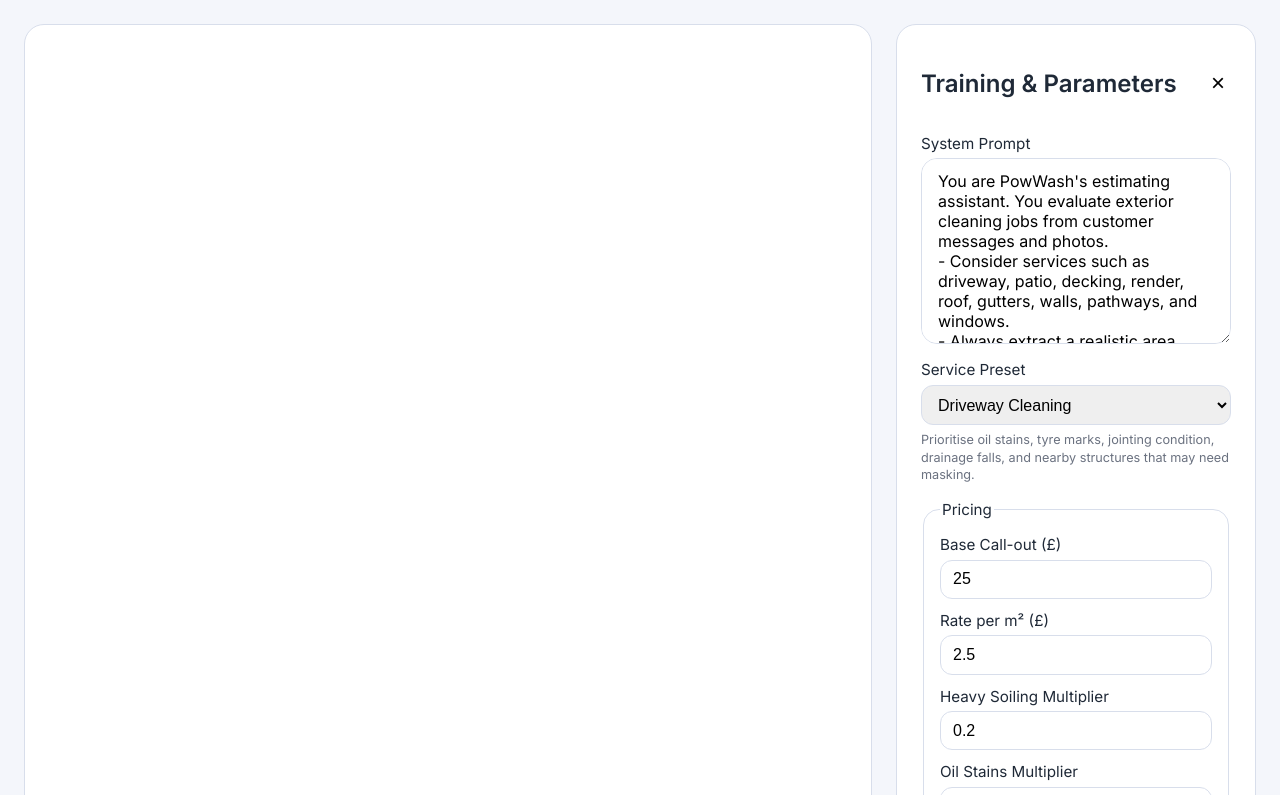
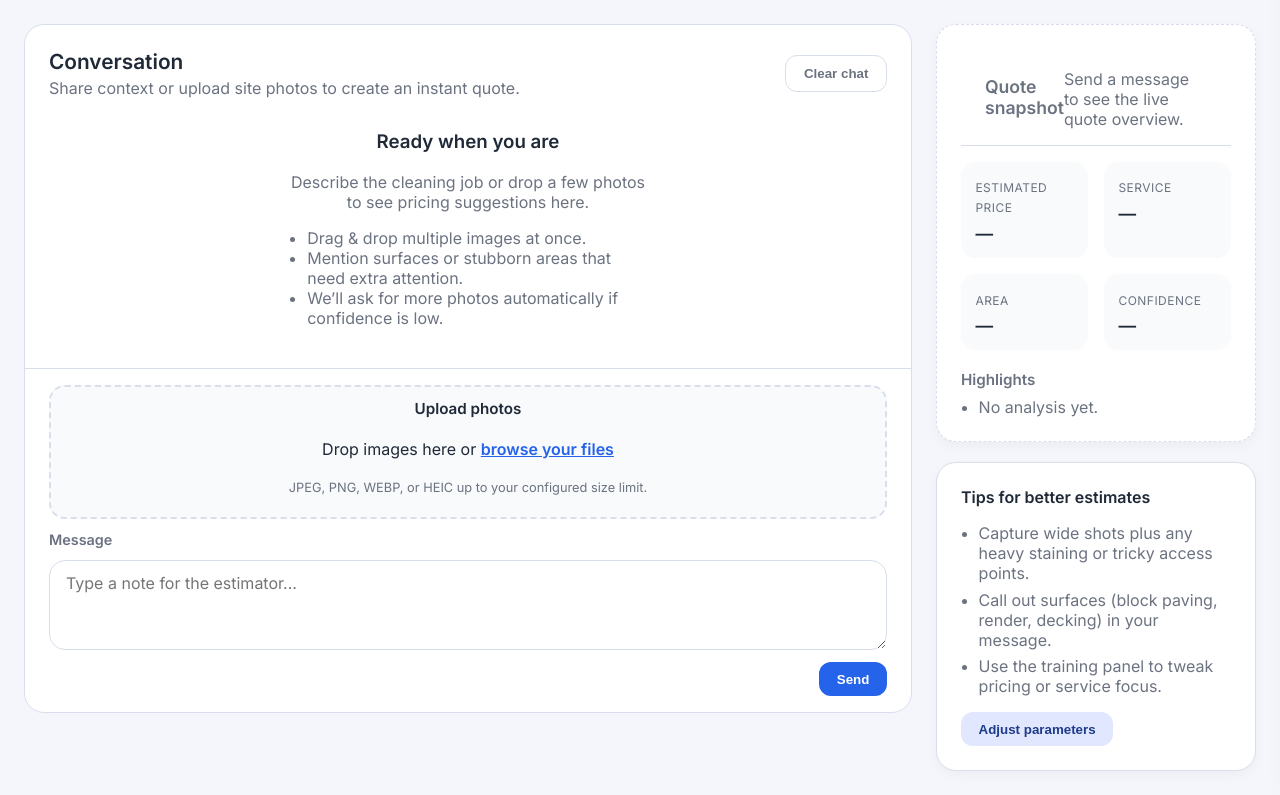
Before and after one commit to blobbybeano/pow-ai-assistant, a Flask app: page / in a window 1280 px wide. Shown: the part 73-868 px from the top of the page. Run offline with Flask 3, Linux system fonts and the light colour scheme; some libraries are stand-ins or nearby versions.

Commit message:
Improve estimator UI and harden model JSON

```diff
--- a/ai_estimator_demo/app.py
+++ b/ai_estimator_demo/app.py
@@ -41,6 +41,53 @@
 
 logging.basicConfig(level=logging.INFO)
 logger = logging.getLogger("ai_estimator_demo")
+
+
+ESTIMATE_JSON_SCHEMA = {
+    "name": "powwash_estimate",
+    "schema": {
+        "type": "object",
+        "additionalProperties": False,
+        "properties": {
+            "service": {"type": "string"},
+            "area_estimate_m2": {"type": "number", "minimum": 0},
+            "condition": {
+                "type": "object",
+                "additionalProperties": False,
+                "properties": {
+                    "dirt_level": {"type": "string"},
+                    "issues": {
+                        "type": "array",
+                        "items": {"type": "string"},
+                        "default": [],
+                    },
+                },
+                "required": ["dirt_level", "issues"],
+            },
+            "missing_sections": {
+                "type": "array",
+                "items": {"type": "string"},
+                "default": [],
+            },
+            "confidence": {"type": ["number", "null"], "minimum": 0, "maximum": 1},
+            "needs_more_photos": {"type": "boolean"},
+            "next_request": {"type": ["string", "null"]},
+            "notes": {"type": "string", "default": ""},
+            "summary": {"type": "string"},
+        },
+        "required": [
+            "service",
+            "area_estimate_m2",
+            "condition",
+            "missing_sections",
+            "confidence",
+            "needs_more_photos",
+            "next_request",
+            "notes",
+            "summary",
+        ],
+    },
+}
 
 
 def load_defaults() -> Dict[str, Any]:
@@ -230,14 +277,19 @@
 
     def chat(self, system_prompt: str, user_parts: List[Dict[str, Any]], response_format: str) -> Dict[str, Any]:
         instructions = (
-            "Return a JSON object with keys: service, area_estimate_m2, condition {dirt_level, issues}, "
-            "missing_sections, confidence, needs_more_photos, next_request, notes, summary." \
-            "Ensure the JSON is valid and double-check the numbers."
+            "You are an assistant producing structured estimate JSON for exterior cleaning services. "
+            "Return an object with fields: service, area_estimate_m2, condition (dirt_level, issues array), "
+            "missing_sections array, confidence (0-1), needs_more_photos, next_request, notes, summary. "
+            "Always include a concise summary string."
         )
-        if response_format == "json+explanation":
+        response_kwargs: Dict[str, Any] = {}
+        if response_format == "json":
+            response_kwargs["response_format"] = {"type": "json_schema", "json_schema": ESTIMATE_JSON_SCHEMA}
+        elif response_format == "json+explanation":
             instructions += " After the JSON provide a short explanation prefixed by 'EXPLANATION:'."
         elif response_format == "markdown":
             instructions += " Format the response as JSON inside a fenced code block."
+
         response = self.client.responses.create(
             model="gpt-4.1-mini",
             input=[
@@ -245,6 +297,8 @@
                 {"role": "system", "content": instructions},
                 {"role": "user", "content": user_parts},
             ],
+            max_output_tokens=800,
+            **response_kwargs,
         )
         if not response.output:
             raise RuntimeError("Empty response from model")
--- a/ai_estimator_demo/static/app.js
+++ b/ai_estimator_demo/static/app.js
@@ -26,10 +26,27 @@
 const coverageConfidence = document.getElementById('coverage-confidence');
 const responseFormat = document.getElementById('response-format');
 const limitImageSize = document.getElementById('limit-image-size');
+const emptyState = document.getElementById('empty-state');
+const summaryCard = document.getElementById('summary-card');
+const summaryPrice = document.getElementById('summary-price');
+const summaryService = document.getElementById('summary-service');
+const summaryArea = document.getElementById('summary-area');
+const summaryConfidence = document.getElementById('summary-confidence');
+const summaryHighlights = document.getElementById('summary-highlights');
+const summaryHelper = document.getElementById('summary-helper');
+const openParamsSecondary = document.getElementById('open-params-secondary');
+const paramsOverlay = document.getElementById('params-overlay');
+const clearChatBtn = document.getElementById('clear-chat');
 
 let sessionId = crypto.randomUUID();
 let currentParams = null;
 let activeUploads = [];
+
+const priceFormatter = new Intl.NumberFormat('en-GB', {
+  style: 'currency',
+  currency: 'GBP',
+  maximumFractionDigits: 2,
+});
 
 async function init() {
   try {
@@ -40,6 +57,7 @@
   } catch (err) {
     showToast(err.message, 'error');
   }
+  updateQuoteSummary();
 }
 
 function populateParams(params) {
@@ -82,6 +100,9 @@
 serviceSelect?.addEventListener('change', updateServiceFocus);
 
 function addMessageBubble(role, text, images = []) {
+  if (emptyState && !emptyState.classList.contains('hidden')) {
+    emptyState.classList.add('hidden');
+  }
   const group = document.createElement('div');
   group.className = `message-group ${role}`;
 
@@ -202,6 +223,7 @@
     sessionId = data.session_id;
     const aiText = data.ai?.text || 'No response';
     addMessageBubble('ai', aiText, data.images || []);
+    updateQuoteSummary(data.ai);
   } catch (err) {
     showToast(err.message, 'error');
   } finally {
@@ -225,6 +247,76 @@
   uploadInfo.textContent = '';
 }
 
+function updateQuoteSummary(aiPayload = null) {
+  if (!summaryCard) return;
+  if (!aiPayload || !aiPayload.json) {
+    summaryCard.classList.add('empty');
+    summaryPrice.textContent = '—';
+    summaryService.textContent = '—';
+    summaryArea.textContent = '—';
+    summaryConfidence.textContent = '—';
+    summaryHelper.textContent = 'Send a message to see the live quote overview.';
+    if (summaryHighlights) {
+      summaryHighlights.innerHTML = '';
+      const li = document.createElement('li');
+      li.textContent = 'No analysis yet.';
+      summaryHighlights.appendChild(li);
+    }
+    return;
+  }
+
+  const result = aiPayload.json || {};
+  summaryCard.classList.remove('empty');
+  summaryHelper.textContent = 'Latest AI estimate';
+
+  const price = typeof aiPayload.price_gbp === 'number' ? aiPayload.price_gbp : null;
+  summaryPrice.textContent = price !== null ? priceFormatter.format(price) : '—';
+
+  summaryService.textContent = result.service || '—';
+
+  const area = result.area_estimate_m2;
+  if (typeof area === 'number' && !Number.isNaN(area)) {
+    summaryArea.textContent = `${Math.round(area)} m²`;
+  } else {
+    summaryArea.textContent = '—';
+  }
+
+  const confidence = result.confidence;
+  if (typeof confidence === 'number' && !Number.isNaN(confidence)) {
+    summaryConfidence.textContent = `${Math.round(confidence * 100)}%`;
+  } else {
+    summaryConfidence.textContent = '—';
+  }
+
+  if (summaryHighlights) {
+    summaryHighlights.innerHTML = '';
+    const highlights = [];
+    if (result.summary) highlights.push(result.summary);
+    const issues = result.condition?.issues || [];
+    if (Array.isArray(issues) && issues.length) {
+      highlights.push(`Issues spotted: ${issues.join(', ')}`);
+    }
+    const missing = result.missing_sections || [];
+    if (Array.isArray(missing) && missing.length) {
+      highlights.push(`Missing coverage: ${missing.join(', ')}`);
+    }
+    if (result.needs_more_photos && result.next_request) {
+      highlights.push(result.next_request);
+    }
+    if (result.notes) highlights.push(result.notes);
+
+    if (!highlights.length) {
+      highlights.push('No additional notes.');
+    }
+
+    highlights.forEach((item) => {
+      const li = document.createElement('li');
+      li.textContent = item;
+      summaryHighlights.appendChild(li);
+    });
+  }
+}
+
 function showToast(message, variant = 'success') {
   const toast = document.createElement('div');
   toast.className = `toast ${variant}`;
@@ -240,13 +332,28 @@
   setTimeout(() => toast.remove(), 3600);
 }
 
-toggleParamsBtn.addEventListener('click', () => {
-  paramsPanel.classList.toggle('active');
-});
+function openParamsPanel() {
+  if (!paramsPanel) return;
+  paramsPanel.classList.add('active');
+  paramsOverlay?.classList.add('active');
+  paramsPanel.setAttribute('aria-hidden', 'false');
+  paramsOverlay?.setAttribute('aria-hidden', 'false');
+  document.body.classList.add('drawer-open');
+}
 
-closeParamsBtn.addEventListener('click', () => {
-  paramsPanel.classList.remove('active');
-});
+function closeParamsPanel() {
+  paramsPanel?.classList.remove('active');
+  paramsOverlay?.classList.remove('active');
+  paramsPanel?.setAttribute('aria-hidden', 'true');
+  paramsOverlay?.setAttribute('aria-hidden', 'true');
+  document.body.classList.remove('drawer-open');
+}
+
+toggleParamsBtn?.addEventListener('click', openParamsPanel);
+openParamsSecondary?.addEventListener('click', openParamsPanel);
+
+closeParamsBtn?.addEventListener('click', closeParamsPanel);
+paramsOverlay?.addEventListener('click', closeParamsPanel);
 
 saveParamsBtn.addEventListener('click', async () => {
   const payload = {
@@ -282,6 +389,7 @@
     const data = await res.json();
     currentParams = data.params;
     showToast('Parameters updated', 'success');
+    closeParamsPanel();
   } catch (err) {
     showToast(err.message, 'error');
   }
@@ -299,7 +407,10 @@
 });
 
 document.addEventListener('keydown', (event) => {
-  if (event.key === 'Escape') closeLightbox();
+  if (event.key === 'Escape') {
+    closeLightbox();
+    closeParamsPanel();
+  }
 });
 
 function closeLightbox() {
@@ -307,4 +418,12 @@
   lightbox.setAttribute('aria-hidden', 'true');
 }
 
+clearChatBtn?.addEventListener('click', () => {
+  chatLog.querySelectorAll('.message-group').forEach((node) => node.remove());
+  if (emptyState) emptyState.classList.remove('hidden');
+  updateQuoteSummary();
+  sessionId = crypto.randomUUID();
+  resetForm();
+});
+
 init();
--- a/ai_estimator_demo/static/styles.css
+++ b/ai_estimator_demo/static/styles.css
@@ -21,6 +21,12 @@
   font-family: 'Inter', system-ui, -apple-system, BlinkMacSystemFont, 'Segoe UI', sans-serif;
   background: var(--bg);
   color: var(--text);
+}
+
+.link {
+  color: var(--primary);
+  font-weight: 600;
+  text-decoration: underline;
 }
 
 .app-shell {
@@ -62,7 +68,8 @@
 }
 
 button.primary,
-button.secondary {
+button.secondary,
+button.ghost {
   border: none;
   border-radius: 0.75rem;
   padding: 0.6rem 1.1rem;
@@ -81,19 +88,28 @@
   color: #1e3a8a;
 }
 
+button.ghost {
+  background: transparent;
+  color: var(--muted);
+  border: 1px solid var(--border);
+}
+
 button.primary:hover,
-button.secondary:hover {
+button.secondary:hover,
+button.ghost:hover {
   transform: translateY(-1px);
   box-shadow: 0 8px 16px rgba(37, 99, 235, 0.15);
 }
 
 main {
   display: grid;
-  grid-template-columns: 1fr 360px;
+  grid-template-columns: minmax(0, 1fr) 320px;
   gap: 1.5rem;
   padding: 1.5rem;
   flex: 1;
-  overflow: hidden;
+  overflow-y: auto;
+  align-items: flex-start;
+  min-height: 0;
 }
 
 .chat-pane {
@@ -105,6 +121,24 @@
   overflow: hidden;
 }
 
+.chat-pane__header {
+  display: flex;
+  align-items: center;
+  justify-content: space-between;
+  gap: 1.5rem;
+  padding: 1.5rem 1.5rem 0.5rem;
+}
+
+.chat-pane__header h2 {
+  margin: 0;
+  font-size: 1.3rem;
+}
+
+.chat-pane__header p {
+  margin: 0.25rem 0 0;
+  color: var(--muted);
+}
+
 .chat-log {
   flex: 1;
   overflow-y: auto;
@@ -112,6 +146,27 @@
   display: flex;
   flex-direction: column;
   gap: 1rem;
+}
+
+.empty-state {
+  text-align: center;
+  margin: auto;
+  max-width: 360px;
+  color: var(--muted);
+}
+
+.empty-state h3 {
+  margin-top: 0;
+  color: var(--text);
+}
+
+.empty-state ul {
+  text-align: left;
+  padding-left: 1.2rem;
+}
+
+.empty-state.hidden {
+  display: none;
 }
 
 .message-group {
@@ -194,6 +249,22 @@
   position: relative;
 }
 
+.drop-zone__content {
+  display: flex;
+  flex-direction: column;
+  gap: 0.3rem;
+  pointer-events: none;
+}
+
+.drop-zone strong {
+  font-size: 0.95rem;
+}
+
+.drop-zone small {
+  color: var(--muted);
+  font-size: 0.8rem;
+}
+
 .drop-zone.dragover {
   border-color: var(--primary);
   background: #eff6ff;
@@ -232,6 +303,12 @@
   font-family: inherit;
 }
 
+.message-label {
+  font-weight: 600;
+  font-size: 0.9rem;
+  color: var(--muted);
+}
+
 .chat-actions {
   display: flex;
   justify-content: space-between;
@@ -243,20 +320,121 @@
   color: var(--muted);
 }
 
-.params-panel {
+.sidebar {
+  display: flex;
+  flex-direction: column;
+  gap: 1.25rem;
+}
+
+.summary-card,
+.tips-card {
   background: var(--panel-bg);
   border-radius: 1.25rem;
   border: 1px solid var(--border);
   padding: 1.5rem;
+  box-shadow: 0 4px 12px rgba(15, 23, 42, 0.04);
+}
+
+.summary-card header {
+  margin-bottom: 1rem;
+}
+
+.summary-card h2 {
+  margin: 0;
+  font-size: 1.1rem;
+}
+
+.summary-card p {
+  margin: 0.25rem 0 0;
+  color: var(--muted);
+}
+
+.summary-card.empty {
+  border-style: dashed;
+  color: var(--muted);
+}
+
+.summary-metrics {
+  display: grid;
+  grid-template-columns: repeat(2, minmax(0, 1fr));
+  gap: 1rem;
+}
+
+.metric {
+  background: #f8fafc;
+  border-radius: 0.9rem;
+  padding: 0.9rem;
+  text-align: left;
+}
+
+.metric-label {
+  font-size: 0.75rem;
+  text-transform: uppercase;
+  letter-spacing: 0.04em;
+  color: var(--muted);
+}
+
+.metric-value {
+  display: block;
+  margin-top: 0.4rem;
+  font-size: 1.1rem;
+  font-weight: 600;
+  color: var(--text);
+}
+
+.summary-notes {
+  margin-top: 1.25rem;
+}
+
+.summary-notes h3 {
+  margin: 0 0 0.5rem;
+  font-size: 0.95rem;
+}
+
+.summary-notes ul {
+  margin: 0;
+  padding-left: 1.1rem;
+  color: var(--muted);
+  display: flex;
+  flex-direction: column;
+  gap: 0.4rem;
+}
+
+.tips-card h3 {
+  margin-top: 0;
+  font-size: 1rem;
+}
+
+.tips-card ul {
+  margin: 0 0 1rem;
+  padding-left: 1.1rem;
+  color: var(--muted);
+  display: flex;
+  flex-direction: column;
+  gap: 0.4rem;
+}
+
+.params-panel {
+  position: fixed;
+  top: 0;
+  right: 0;
+  width: min(420px, 100%);
+  height: 100%;
+  background: var(--panel-bg);
+  border-left: 1px solid var(--border);
+  box-shadow: -12px 0 40px rgba(15, 23, 42, 0.2);
+  padding: 1.5rem;
   display: flex;
   flex-direction: column;
   gap: 1rem;
-  position: relative;
+  transform: translateX(110%);
   transition: transform 0.3s ease;
+  z-index: 20;
+  overflow-y: auto;
 }
 
-.params-panel.hidden {
-  transform: translateX(110%);
+.params-panel.active {
+  transform: translateX(0);
 }
 
 .panel-header {
--- a/ai_estimator_demo/templates/index.html
+++ b/ai_estimator_demo/templates/index.html
@@ -27,10 +27,31 @@
 
       <main>
         <section class="chat-pane" aria-label="Chat conversation">
-          <div id="chat-log" class="chat-log"></div>
+          <div class="chat-pane__header">
+            <div>
+              <h2>Conversation</h2>
+              <p>Share context or upload site photos to create an instant quote.</p>
+            </div>
+            <button type="button" id="clear-chat" class="ghost">Clear chat</button>
+          </div>
+          <div id="chat-log" class="chat-log">
+            <div id="empty-state" class="empty-state">
+              <h3>Ready when you are</h3>
+              <p>Describe the cleaning job or drop a few photos to see pricing suggestions here.</p>
+              <ul>
+                <li>Drag &amp; drop multiple images at once.</li>
+                <li>Mention surfaces or stubborn areas that need extra attention.</li>
+                <li>We’ll ask for more photos automatically if confidence is low.</li>
+              </ul>
+            </div>
+          </div>
           <form id="chat-form" class="chat-input" autocomplete="off">
             <div class="drop-zone" id="drop-zone">
-              <p>Drop images here or <span class="link">browse</span></p>
+              <div class="drop-zone__content">
+                <strong>Upload photos</strong>
+                <p>Drop images here or <span class="link">browse your files</span></p>
+                <small>JPEG, PNG, WEBP, or HEIC up to your configured size limit.</small>
+              </div>
               <input
                 type="file"
                 id="image-input"
@@ -40,11 +61,12 @@
               />
               <div id="preview-strip" class="preview-strip"></div>
             </div>
+            <label class="message-label" for="message">Message</label>
             <textarea
               id="message"
               name="message"
               rows="3"
-              placeholder="Type a message..."
+              placeholder="Type a note for the estimator..."
             ></textarea>
             <div class="chat-actions">
               <span id="upload-info" class="upload-info"></span>
@@ -53,7 +75,57 @@
           </form>
         </section>
 
-        <aside id="params-panel" class="params-panel" aria-label="Training and parameters">
+        <aside class="sidebar" aria-label="Quote snapshot">
+          <section class="summary-card empty" id="summary-card">
+            <header>
+              <h2>Quote snapshot</h2>
+              <p id="summary-helper">Send a message to see the live quote overview.</p>
+            </header>
+            <div class="summary-metrics">
+              <div class="metric">
+                <span class="metric-label">Estimated price</span>
+                <span class="metric-value" id="summary-price">—</span>
+              </div>
+              <div class="metric">
+                <span class="metric-label">Service</span>
+                <span class="metric-value" id="summary-service">—</span>
+              </div>
+              <div class="metric">
+                <span class="metric-label">Area</span>
+                <span class="metric-value" id="summary-area">—</span>
+              </div>
+              <div class="metric">
+                <span class="metric-label">Confidence</span>
+                <span class="metric-value" id="summary-confidence">—</span>
+              </div>
+            </div>
+            <div class="summary-notes" id="summary-notes">
+              <h3>Highlights</h3>
+              <ul id="summary-highlights">
+                <li>No analysis yet.</li>
+              </ul>
+            </div>
+          </section>
+
+          <section class="tips-card">
+            <h3>Tips for better estimates</h3>
+            <ul>
+              <li>Capture wide shots plus any heavy staining or tricky access points.</li>
+              <li>Call out surfaces (block paving, render, decking) in your message.</li>
+              <li>Use the training panel to tweak pricing or service focus.</li>
+            </ul>
+            <button id="open-params-secondary" class="secondary" type="button">Adjust parameters</button>
+          </section>
+        </aside>
+      </main>
+
+      <div id="params-overlay" class="params-overlay" aria-hidden="true"></div>
+      <aside
+        id="params-panel"
+        class="params-panel"
+        aria-label="Training and parameters"
+        aria-hidden="true"
+      >
         <div class="panel-header">
           <h2>Training &amp; Parameters</h2>
           <button id="close-params" aria-label="Close panel">×</button>
@@ -125,10 +197,9 @@
             </select>
           </label>
 
-            <button id="save-params" class="primary">Apply &amp; Save</button>
+          <button id="save-params" class="primary" type="button">Apply &amp; Save</button>
         </div>
       </aside>
-      </main>
 
       <div id="toast-container" aria-live="polite" aria-atomic="true"></div>
 
```
Also changed, not shown: other parts of ai_estimator_demo/static/styles.css (+40 -18 lines). Lines whose indentation alone changed are shown as unchanged.
